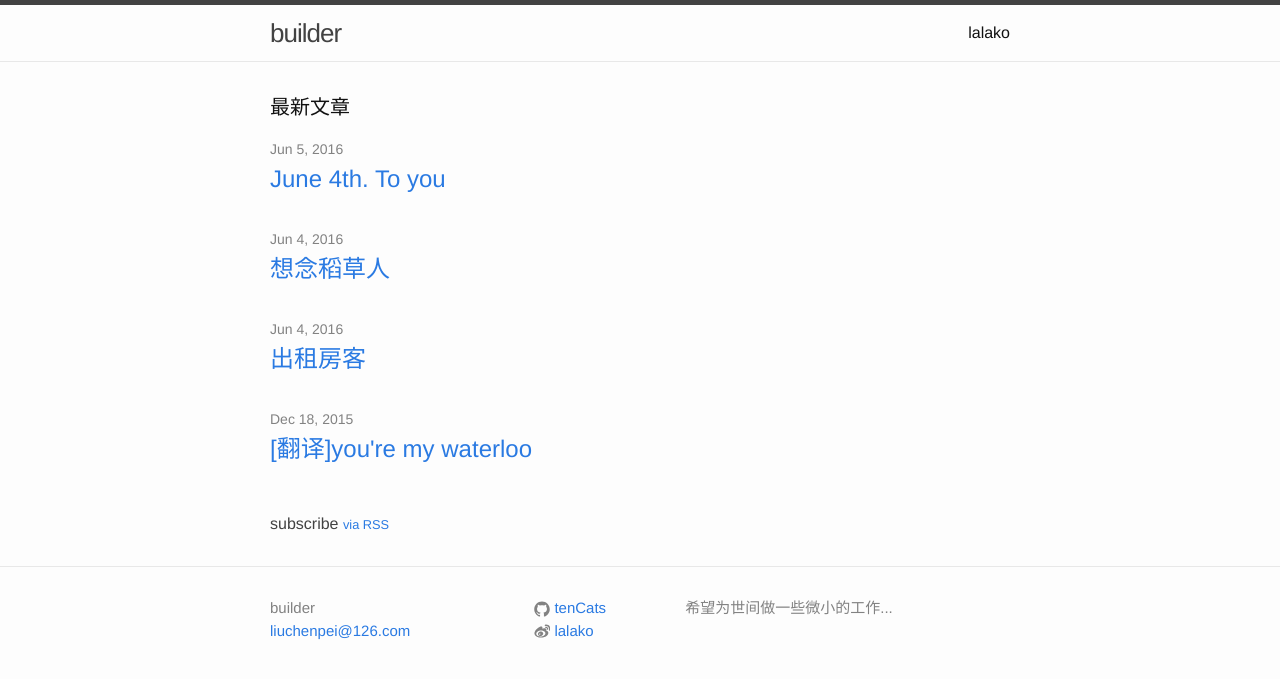
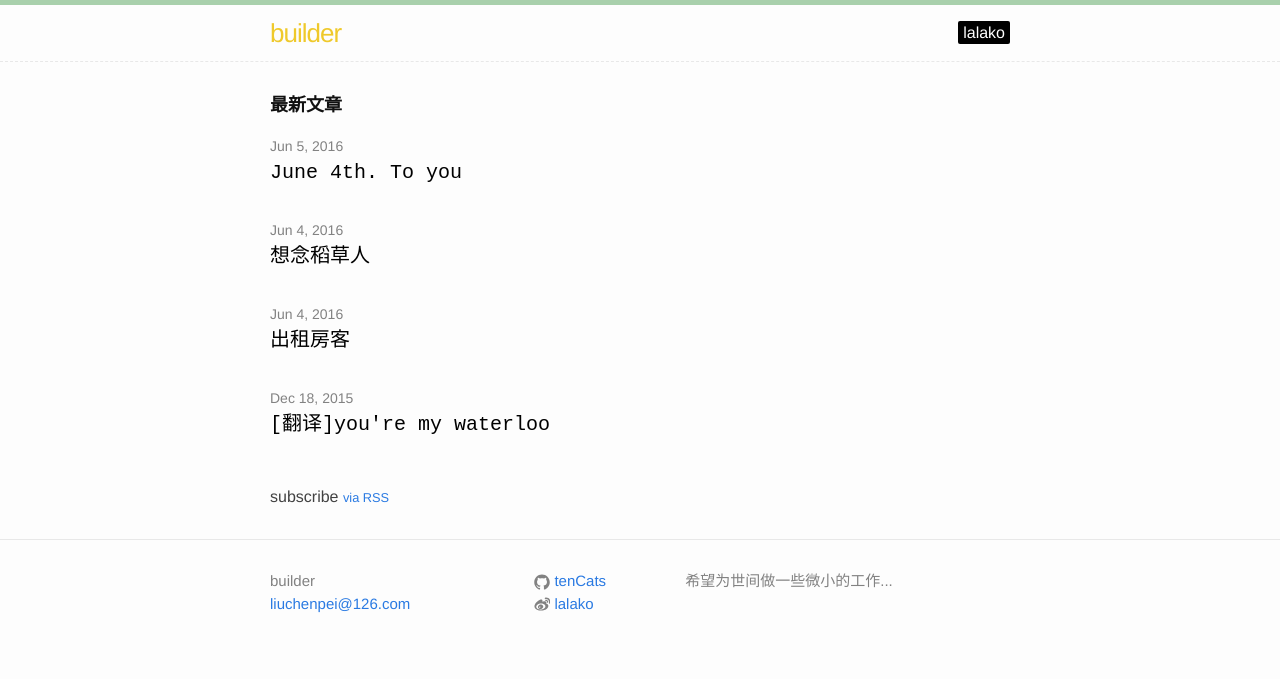
Before and after one commit to tenCats/tenCats.github.io, a Jekyll site: the page built from index.html, in a window 1280 px wide. Shown: the top 679 px of the page. Built offline with Jekyll 4.4.1, drawn with Linux system fonts in a browser that asks for light colours.

Commit message:
edit style

```diff
--- a/_sass/_layout.scss
+++ b/_sass/_layout.scss
@@ -2,25 +2,21 @@
  * Site header
  */
 .site-header {
-    border-top: 5px solid $grey-color-dark;
-    border-bottom: 1px solid $grey-color-light;
+    border-top: 5px solid #A9D0AC;
+    border-bottom: 1px dashed $grey-color-light;
     min-height: 56px;
 
     // Positioning context for the mobile navigation icon
     position: relative;
 }
 
-.site-title {
+a.site-title {
     font-size: 26px;
     line-height: 56px;
     letter-spacing: -1px;
     margin-bottom: 0;
     float: left;
-
-    &,
-    &:visited {
-        color: $grey-color-dark;
-    }
+    color: #EFC92B;
 }
 
 .site-nav {
@@ -34,6 +30,13 @@
     .page-link {
         color: $text-color;
         line-height: $base-line-height;
+
+        &:first-child {
+            padding: 3px 5px;
+            color: white;
+            background: black;
+            border-radius: 2px;
+        }
 
         // Gaps between nav items, but not on the first one
         &:not(:first-child) {
@@ -166,7 +169,8 @@
 }
 
 .page-heading {
-    font-size: 20px;
+    font-size: 18px;
+    font-weight: 900;
 }
 
 .post-list {
@@ -185,7 +189,16 @@
 
 .post-link {
     display: block;
-    font-size: 24px;
+    font-size: 20px;
+
+    &:hover {
+        color: $grey-color;
+    }
+}
+
+a.post-link {
+    font-family: monospace;
+    color: black;
 }
 
 
```
